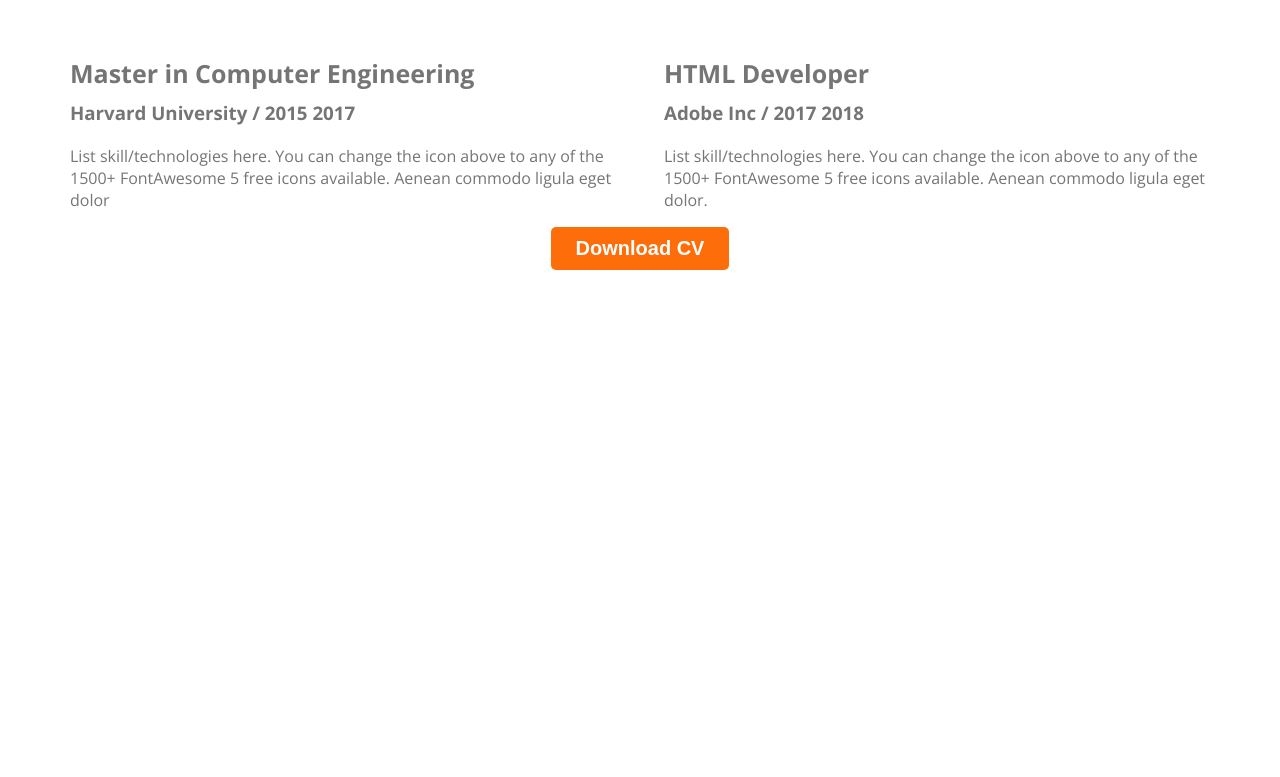
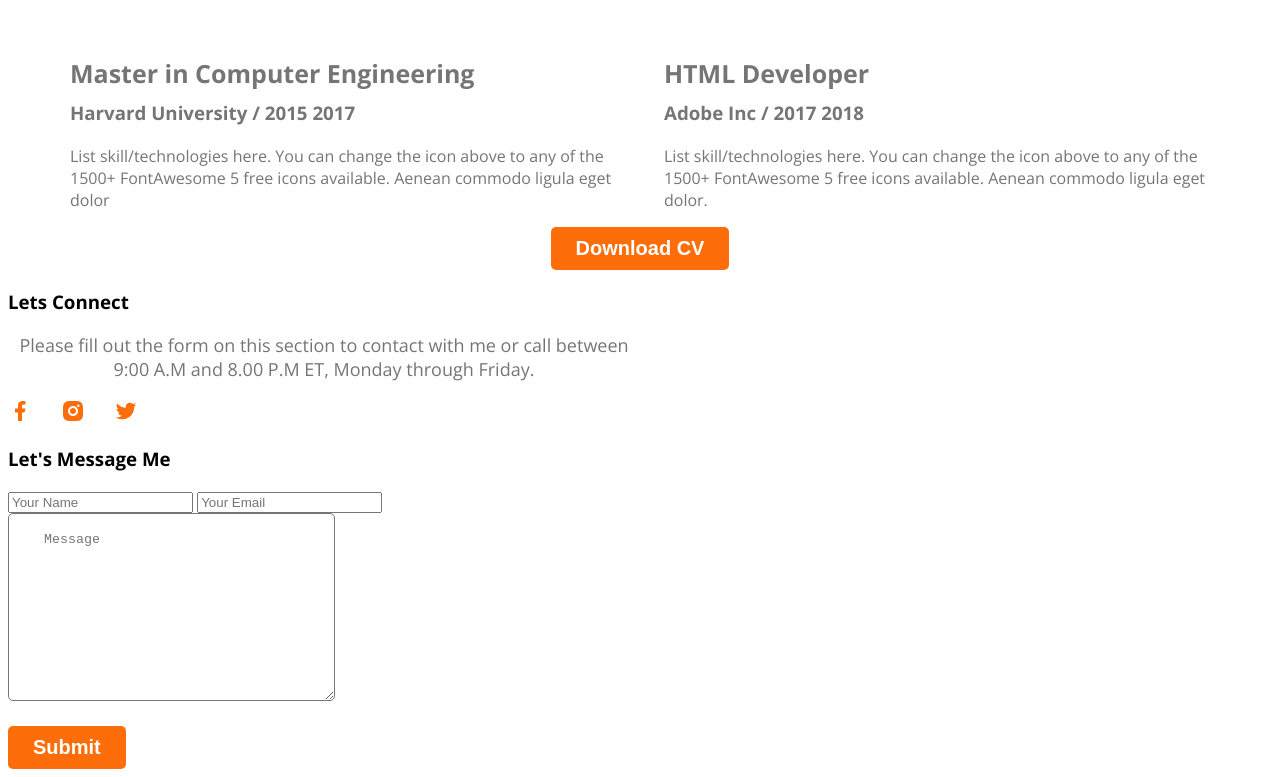
Before and after one commit to forhadalam3568/Developer-Portfolio, a plain HTML site: page index.html in a window 1280 px wide. Shown: the part 2242-3019 px from the top of the page. Before the commit the page ends 2520 px from the top, so only its background shows below. Drawn offline with nearby package versions, Linux system fonts and the light colour scheme.

Commit message:
finished footer section with contact form

```diff
--- a/index.html
+++ b/index.html
@@ -138,19 +138,22 @@
                     <div class="resume-item">
                         <h2 class="resume-item-title">Master in Computer Engineering</h2>
                         <h3 class="resume-item-institute">Harvard University / 2015 2017</h3>
-                        <p class="resume-item-description">List skill/technologies here. You can change the icon above to any of the 1500+ FontAwesome 5 free icons available. Aenean commodo ligula eget dolor</p>
+                        <p class="resume-item-description">List skill/technologies here. You can change the icon above
+                            to any of the 1500+ FontAwesome 5 free icons available. Aenean commodo ligula eget dolor</p>
                     </div>
                     <br>
                     <div class="resume-item">
                         <h2 class="resume-item-title">Master in Computer Engineering</h2>
                         <h3 class="resume-item-institute">Harvard University / 2015 2017</h3>
-                        <p class="resume-item-description">List skill/technologies here. You can change the icon above to any of the 1500+ FontAwesome 5 free icons available. Aenean commodo ligula eget dolor</p>
+                        <p class="resume-item-description">List skill/technologies here. You can change the icon above
+                            to any of the 1500+ FontAwesome 5 free icons available. Aenean commodo ligula eget dolor</p>
                     </div>
                     <br>
                     <div class="resume-item">
                         <h2 class="resume-item-title">Master in Computer Engineering</h2>
                         <h3 class="resume-item-institute">Harvard University / 2015 2017</h3>
-                        <p class="resume-item-description">List skill/technologies here. You can change the icon above to any of the 1500+ FontAwesome 5 free icons available. Aenean commodo ligula eget dolor</p>
+                        <p class="resume-item-description">List skill/technologies here. You can change the icon above
+                            to any of the 1500+ FontAwesome 5 free icons available. Aenean commodo ligula eget dolor</p>
                     </div>
 
 
@@ -163,7 +166,8 @@
                     <div class="resume-item">
                         <h2 class="resume-item-title">Sr. Font End Developer</h2>
                         <h3 class="resume-item-institute">Apple Inc / 2020 Current</h3>
-                        <p class="resume-item-description">List skill/technologies here. You can change the icon above to any of the 1500+ FontAwesome 5 free icons available. Aenean commodo ligula eget dolor</p>
+                        <p class="resume-item-description">List skill/technologies here. You can change the icon above
+                            to any of the 1500+ FontAwesome 5 free icons available. Aenean commodo ligula eget dolor</p>
                     </div>
                     <br>
 
@@ -171,7 +175,8 @@
                     <div class="resume-item">
                         <h2 class="resume-item-title">Jr. Font End Developer</h2>
                         <h3 class="resume-item-institute">Dribbble Inc / 2018 2022</h3>
-                        <p class="resume-item-description">List skill/technologies here. You can change the icon above to any of the 1500+ FontAwesome 5 free icons available. Aenean commodo ligula eget dolor</p>
+                        <p class="resume-item-description">List skill/technologies here. You can change the icon above
+                            to any of the 1500+ FontAwesome 5 free icons available. Aenean commodo ligula eget dolor</p>
                     </div>
                     <br>
 
@@ -179,7 +184,9 @@
                     <div class="resume-item">
                         <h2 class="resume-item-title">HTML Developer</h2>
                         <h3 class="resume-item-institute">Adobe Inc / 2017 2018</h3>
-                        <p class="resume-item-description">List skill/technologies here. You can change the icon above to any of the 1500+ FontAwesome 5 free icons available. Aenean commodo ligula eget dolor.</p>
+                        <p class="resume-item-description">List skill/technologies here. You can change the icon above
+                            to any of the 1500+ FontAwesome 5 free icons available. Aenean commodo ligula eget dolor.
+                        </p>
                     </div>
                 </div>
             </div>
@@ -192,6 +199,27 @@
     </main>
 
     <footer>
+        <div class="footer-column">
+            <h3 class="section-title">Lets Connect</h3>
+            <p class="section-description">Please fill out the form on this section to contact with me or call between 9:00 A.M and 8.00 P.M ET, Monday through Friday.</p>
+            <div class="section-links">
+                <a href=""><img src="Pictures/icons/facebook.png" alt=""></a>
+                <a href=""><img src="Pictures/icons/insta.png" alt=""></a>
+                <a href=""><img src="Pictures/icons/twitter.png" alt=""></a>
+
+            </div>
+
+        </div>
+        <div class="footer-column">
+            <h3 class="section-title">Let's Message Me</h3>
+            <form action="">
+                <input type="text" placeholder="Your Name">
+                <input type="email" name="" placeholder="Your Email" id="">
+                <textarea name="" placeholder="Message" id="" cols="30" rows="10"></textarea>
+                <input class="btn-primary" type="submit" value="Submit">
+            </form>
+
+        </div>
 
     </footer>
 </body>
--- a/styles/portfolio.css
+++ b/styles/portfolio.css
@@ -184,3 +184,30 @@ main section{
     text-align: center;
     gap: 50px;
 }
+
+.footer{
+    display: flex;
+    gap: 100px;
+    background: #FFF8F3;
+    margin-top: 100px;
+    padding: 130px 200px;
+}
+
+.footer-column{
+    width: 50%;
+}
+
+.section-links a{
+    margin-right: 25px;
+}
+
+.contact input[type="text"], .contact input[type="email"],
+textarea{
+    display: block;
+    margin-bottom: 25px;
+    padding: 18px 35px;
+    color: #757575;
+    border-radius: 5px;
+    background: #FFF;
+
+}
```
